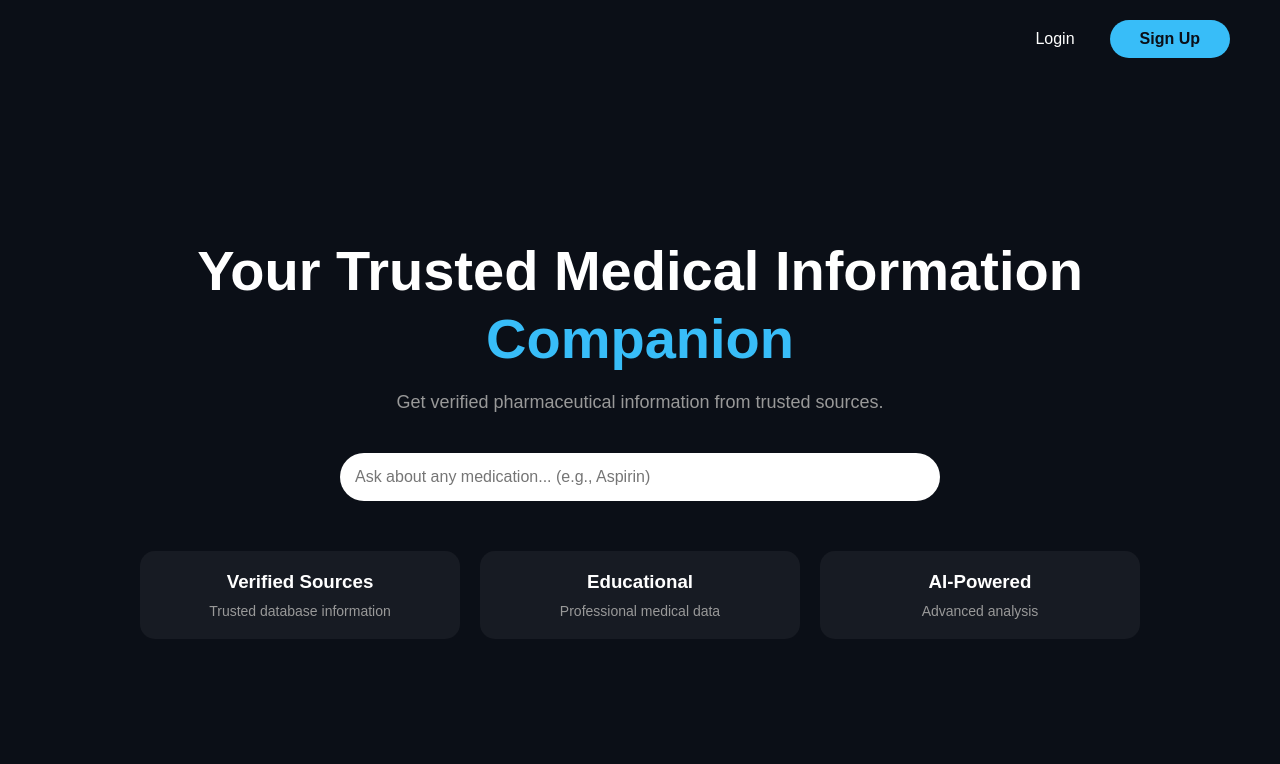
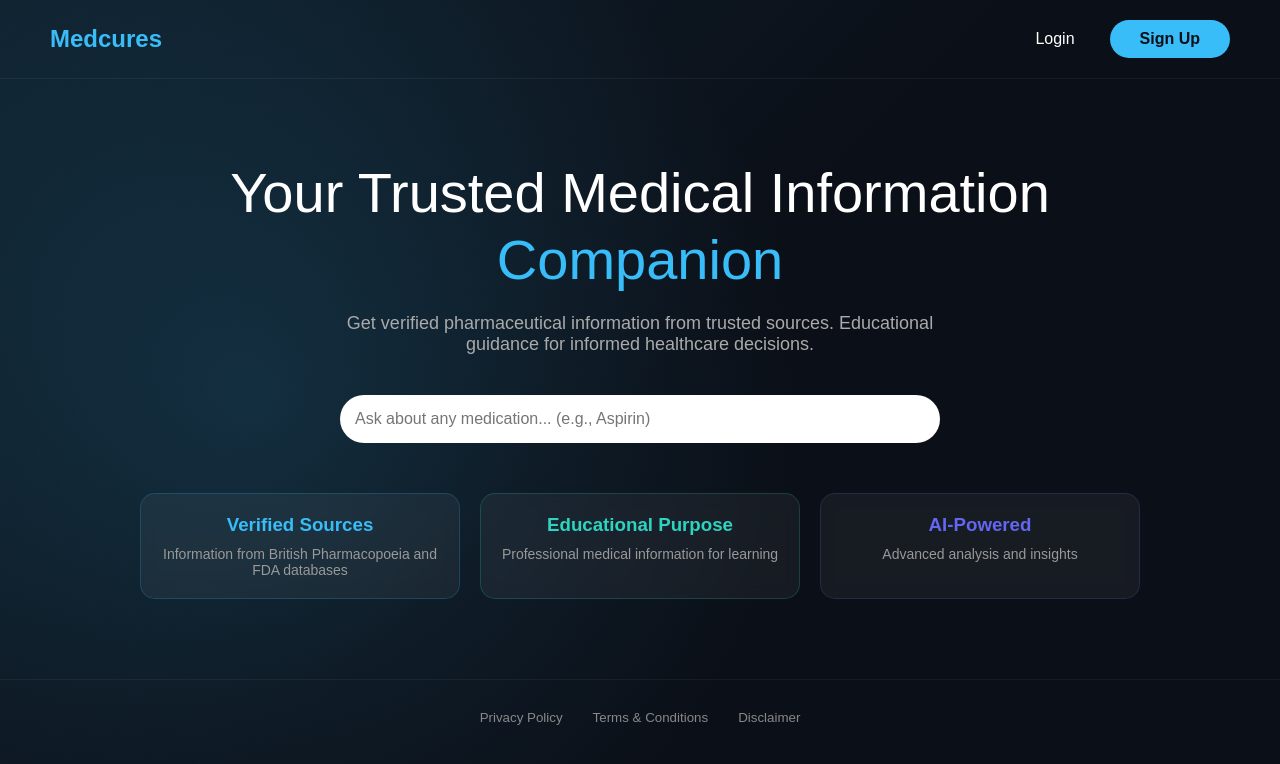
Before and after one commit to medify321-star/medcures, a React (Create React App) app in the folder frontend/: page / in a window 1280 px wide. Shown: the top 764 px of the page. Built offline with nearby package versions, Linux system fonts and the light colour scheme.

Commit message:
Enhanced: Added Privacy Policy, Terms & Conditions, Medical Disclaimer pages with full styling and gradient background

```diff
--- a/frontend/src/App.js
+++ b/frontend/src/App.js
@@ -28,25 +28,50 @@ function App() {
     }
   };
 
+  const bgStyle = {
+    minHeight: '100vh',
+    backgroundColor: '#0B0F17',
+    color: 'white',
+    fontFamily: 'Arial, sans-serif',
+    backgroundImage: 'linear-gradient(135deg, rgba(56, 189, 248, 0.1) 0%, rgba(11, 15, 23, 0) 50%)',
+    position: 'relative'
+  };
+
   if (page === 'landing') {
     return (
-      <div style={{ minHeight: '100vh', backgroundColor: '#0B0F17', color: 'white', fontFamily: 'Arial, sans-serif' }}>
-        <header style={{ display: 'flex', justifyContent: 'space-between', alignItems: 'center', padding: '20px 50px' }}>
-          <div></div>
+      <div style={bgStyle}>
+        {/* Gradient Background */}
+        <div style={{
+          position: 'absolute',
+          top: 0,
+          left: 0,
+          right: 0,
+          bottom: 0,
+          backgroundImage: 'radial-gradient(circle at 20% 50%, rgba(56, 189, 248, 0.15) 0%, transparent 50%)',
+          pointerEvents: 'none'
+        }}></div>
+
+        {/* Content */}
+        <div style={{ position: 'relative', zIndex: 1 }}>
+          {/* Header */}
+          <header style={{ display: 'flex', justifyContent: 'space-between', alignItems: 'center', padding: '20px 50px', borderBottom: '1px solid rgba(255, 255, 255, 0.05)' }}>
+            <div style={{ fontSize: '24px', fontWeight: 'bold', color: '#38BDF8' }}>Medcures</div>
             <div style={{ display: 'flex', gap: '15px' }}>
               <button onClick={() => setPage('login')} style={{ padding: '10px 20px', background: 'none', border: 'none', color: 'white', cursor: 'pointer', fontSize: '16px' }}>Login</button>
               <button onClick={() => setPage('signup')} style={{ padding: '10px 30px', background: '#38BDF8', color: '#0B0F17', border: 'none', borderRadius: '20px', cursor: 'pointer', fontSize: '16px', fontWeight: 'bold' }}>Sign Up</button>
             </div>
           </header>
 
-        <main style={{ display: 'flex', flexDirection: 'column', alignItems: 'center', justifyContent: 'center', minHeight: 'calc(100vh - 80px)', textAlign: 'center', padding: '30px' }}>
-          <h1 style={{ fontSize: '56px', marginBottom: '20px', lineHeight: '1.2' }}>
+          {/* Main Content */}
+          <main style={{ display: 'flex', flexDirection: 'column', alignItems: 'center', justifyContent: 'center', minHeight: 'calc(100vh - 200px)', textAlign: 'center', padding: '30px' }}>
+            <h1 style={{ fontSize: '56px', marginBottom: '20px', lineHeight: '1.2', fontWeight: 'normal' }}>
               Your Trusted Medical Information<br /><span style={{ color: '#38BDF8' }}>Companion</span>
             </h1>
-          <p style={{ fontSize: '18px', color: '#999', marginBottom: '40px', maxWidth: '600px' }}>
-            Get verified pharmaceutical information from trusted sources.
+            <p style={{ fontSize: '18px', color: '#aaa', marginBottom: '40px', maxWidth: '600px' }}>
+              Get verified pharmaceutical information from trusted sources. Educational guidance for informed healthcare decisions.
             </p>
 
+            {/* Search Bar */}
             <div style={{ width: '100%', maxWidth: '600px', marginBottom: '50px' }}>
               <input
                 type="text"
@@ -61,28 +86,37 @@ function App() {
               />
             </div>
 
+            {/* Feature Cards */}
             <div style={{ display: 'grid', gridTemplateColumns: 'repeat(3, 1fr)', gap: '20px', maxWidth: '1000px', width: '100%' }}>
-            <div style={{ padding: '20px', background: 'rgba(255, 255, 255, 0.05)', borderRadius: '15px' }}>
-              <h3 style={{ marginBottom: '10px' }}>Verified Sources</h3>
-              <p style={{ fontSize: '14px', color: '#999' }}>Trusted database information</p>
+              <div style={{ padding: '20px', background: 'rgba(255, 255, 255, 0.05)', borderRadius: '15px', backdropFilter: 'blur(8px)', border: '1px solid rgba(56, 189, 248, 0.2)' }}>
+                <h3 style={{ marginBottom: '10px', color: '#38BDF8' }}>Verified Sources</h3>
+                <p style={{ fontSize: '14px', color: '#999' }}>Information from British Pharmacopoeia and FDA databases</p>
               </div>
-            <div style={{ padding: '20px', background: 'rgba(255, 255, 255, 0.05)', borderRadius: '15px' }}>
-              <h3 style={{ marginBottom: '10px' }}>Educational</h3>
-              <p style={{ fontSize: '14px', color: '#999' }}>Professional medical data</p>
+              <div style={{ padding: '20px', background: 'rgba(255, 255, 255, 0.05)', borderRadius: '15px', backdropFilter: 'blur(8px)', border: '1px solid rgba(45, 212, 191, 0.2)' }}>
+                <h3 style={{ marginBottom: '10px', color: '#2DD4BF' }}>Educational Purpose</h3>
+                <p style={{ fontSize: '14px', color: '#999' }}>Professional medical information for learning</p>
               </div>
-            <div style={{ padding: '20px', background: 'rgba(255, 255, 255, 0.05)', borderRadius: '15px' }}>
-              <h3 style={{ marginBottom: '10px' }}>AI-Powered</h3>
-              <p style={{ fontSize: '14px', color: '#999' }}>Advanced analysis</p>
+              <div style={{ padding: '20px', background: 'rgba(255, 255, 255, 0.05)', borderRadius: '15px', backdropFilter: 'blur(8px)', border: '1px solid rgba(99, 102, 241, 0.2)' }}>
+                <h3 style={{ marginBottom: '10px', color: '#6366F1' }}>AI-Powered</h3>
+                <p style={{ fontSize: '14px', color: '#999' }}>Advanced analysis and insights</p>
               </div>
             </div>
           </main>
+
+          {/* Footer */}
+          <footer style={{ display: 'flex', justifyContent: 'center', gap: '30px', padding: '30px', borderTop: '1px solid rgba(255, 255, 255, 0.05)', color: '#888', fontSize: '14px' }}>
+            <button onClick={() => setPage('privacy')} style={{ background: 'none', border: 'none', color: '#888', cursor: 'pointer' }}>Privacy Policy</button>
+            <button onClick={() => setPage('terms')} style={{ background: 'none', border: 'none', color: '#888', cursor: 'pointer' }}>Terms & Conditions</button>
+            <button onClick={() => setPage('disclaimer')} style={{ background: 'none', border: 'none', color: '#888', cursor: 'pointer' }}>Disclaimer</button>
+          </footer>
+        </div>
       </div>
     );
   }
 
   if (page === 'chat') {
     return (
-      <div style={{ minHeight: '100vh', backgroundColor: '#0B0F17', color: 'white', fontFamily: 'Arial, sans-serif', display: 'flex', flexDirection: 'column' }}>
+      <div style={{ ...bgStyle, display: 'flex', flexDirection: 'column' }}>
         <header style={{ padding: '20px 50px', borderBottom: '1px solid rgba(255, 255, 255, 0.1)', display: 'flex', justifyContent: 'space-between', alignItems: 'center' }}>
           <button onClick={() => setPage('landing')} style={{ background: 'none', border: 'none', color: '#38BDF8', cursor: 'pointer', fontSize: '16px' }}>← Back</button>
           <h1>Chat</h1>
@@ -127,14 +161,130 @@ function App() {
     );
   }
 
+  if (page === 'privacy') {
     return (
-    <div style={{ minHeight: '100vh', backgroundColor: '#0B0F17', color: 'white', fontFamily: 'Arial, sans-serif', display: 'flex', alignItems: 'center', justifyContent: 'center' }}>
-      <div style={{ textAlign: 'center' }}>
-        <h1>{page.charAt(0).toUpperCase() + page.slice(1)}</h1>
-        <button onClick={() => setPage('landing')} style={{ marginTop: '20px', padding: '10px 30px', background: 'white', color: '#0B0F17', border: 'none', borderRadius: '8px', cursor: 'pointer', fontWeight: 'bold' }}>Back Home</button>
+      <div style={bgStyle}>
+        <header style={{ display: 'flex', justifyContent: 'space-between', alignItems: 'center', padding: '20px 50px', borderBottom: '1px solid rgba(255, 255, 255, 0.05)' }}>
+          <button onClick={() => setPage('landing')} style={{ background: 'none', border: 'none', color: '#38BDF8', cursor: 'pointer', fontSize: '16px' }}>← Back</button>
+          <h1>Privacy Policy</h1>
+          <div></div>
+        </header>
+        <main style={{ maxWidth: '800px', margin: '0 auto', padding: '40px', lineHeight: '1.8', color: '#ccc' }}>
+          <h2 style={{ color: '#38BDF8', marginBottom: '20px' }}>Privacy Policy</h2>
+          <p>At Medcures, we respect your privacy and are committed to protecting your personal data. This Privacy Policy explains how we collect, use, and protect information when you use our platform.</p>
+
+          <h3 style={{ color: '#38BDF8', marginTop: '30px', marginBottom: '15px' }}>Information We Collect</h3>
+          <p>We collect information you provide directly, such as email address and usage data. We also collect information about how you interact with our service.</p>
+
+          <h3 style={{ color: '#38BDF8', marginTop: '30px', marginBottom: '15px' }}>How We Use Your Information</h3>
+          <p>We use your information to provide and improve our services, communicate with you, and comply with legal obligations.</p>
+
+          <h3 style={{ color: '#38BDF8', marginTop: '30px', marginBottom: '15px' }}>Data Security</h3>
+          <p>We implement appropriate technical and organizational measures to protect your personal data against unauthorized access, alteration, disclosure, or destruction.</p>
+
+          <h3 style={{ color: '#38BDF8', marginTop: '30px', marginBottom: '15px' }}>Contact Us</h3>
+          <p>If you have questions about this Privacy Policy, please contact us at privacy@medcures.com</p>
+        </main>
+      </div>
+    );
+  }
+
+  if (page === 'terms') {
+    return (
+      <div style={bgStyle}>
+        <header style={{ display: 'flex', justifyContent: 'space-between', alignItems: 'center', padding: '20px 50px', borderBottom: '1px solid rgba(255, 255, 255, 0.05)' }}>
+          <button onClick={() => setPage('landing')} style={{ background: 'none', border: 'none', color: '#38BDF8', cursor: 'pointer', fontSize: '16px' }}>← Back</button>
+          <h1>Terms & Conditions</h1>
+          <div></div>
+        </header>
+        <main style={{ maxWidth: '800px', margin: '0 auto', padding: '40px', lineHeight: '1.8', color: '#ccc' }}>
+          <h2 style={{ color: '#38BDF8', marginBottom: '20px' }}>Terms & Conditions</h2>
+          <p>Welcome to Medcures. These terms and conditions govern your use of our platform and services.</p>
+
+          <h3 style={{ color: '#38BDF8', marginTop: '30px', marginBottom: '15px' }}>Use License</h3>
+          <p>Permission is granted to temporarily download one copy of the materials (information or software) on Medcures for personal, non-commercial transitory viewing only. This is the grant of a license, not a transfer of title.</p>
+
+          <h3 style={{ color: '#38BDF8', marginTop: '30px', marginBottom: '15px' }}>Disclaimer</h3>
+          <p>The materials on Medcures are provided on an 'as is' basis. Medcures makes no warranties, expressed or implied, and hereby disclaims and negates all other warranties including, without limitation, implied warranties or conditions of merchantability, fitness for a particular purpose.</p>
+
+          <h3 style={{ color: '#38BDF8', marginTop: '30px', marginBottom: '15px' }}>Limitations</h3>
+          <p>In no event shall Medcures or its suppliers be liable for any damages (including, without limitation, damages for loss of data or profit, or due to business interruption) arising out of the use or inability to use the materials on Medcures.</p>
+
+          <h3 style={{ color: '#38BDF8', marginTop: '30px', marginBottom: '15px' }}>Modifications</h3>
+          <p>Medcures may revise these terms and conditions for its website at any time without notice. By using this website, you are agreeing to be bound by the then current version of these terms and conditions.</p>
+        </main>
+      </div>
+    );
+  }
+
+  if (page === 'disclaimer') {
+    return (
+      <div style={bgStyle}>
+        <header style={{ display: 'flex', justifyContent: 'space-between', alignItems: 'center', padding: '20px 50px', borderBottom: '1px solid rgba(255, 255, 255, 0.05)' }}>
+          <button onClick={() => setPage('landing')} style={{ background: 'none', border: 'none', color: '#38BDF8', cursor: 'pointer', fontSize: '16px' }}>← Back</button>
+          <h1>Medical Disclaimer</h1>
+          <div></div>
+        </header>
+        <main style={{ maxWidth: '800px', margin: '0 auto', padding: '40px', lineHeight: '1.8', color: '#ccc' }}>
+          <h2 style={{ color: '#38BDF8', marginBottom: '20px' }}>Medical Disclaimer</h2>
+          <p style={{ fontSize: '16px', fontWeight: 'bold', color: '#FF6B6B' }}>⚠️ IMPORTANT: PLEASE READ CAREFULLY</p>
+
+          <p style={{ marginTop: '20px' }}>The information provided on Medcures is for educational purposes only and should not be used as a substitute for professional medical advice, diagnosis, or treatment.</p>
+
+          <h3 style={{ color: '#38BDF8', marginTop: '30px', marginBottom: '15px' }}>No Medical Advice</h3>
+          <p>Nothing on this website constitutes professional medical advice. Always consult with a qualified medical professional before making any healthcare decisions.</p>
+
+          <h3 style={{ color: '#38BDF8', marginTop: '30px', marginBottom: '15px' }}>Educational Purpose Only</h3>
+          <p>Medcures provides information about medications for educational purposes only. This information is not intended to diagnose, treat, cure, or prevent any disease.</p>
+
+          <h3 style={{ color: '#38BDF8', marginTop: '30px', marginBottom: '15px' }}>Accuracy</h3>
+          <p>While we strive to provide accurate and up-to-date information, we do not guarantee the accuracy, completeness, or timeliness of any information on our platform.</p>
+
+          <h3 style={{ color: '#38BDF8', marginTop: '30px', marginBottom: '15px' }}>Liability</h3>
+          <p>Medcures shall not be liable for any damage or loss arising from your use of or reliance upon information provided on our platform.</p>
+
+          <h3 style={{ color: '#38BDF8', marginTop: '30px', marginBottom: '15px' }}>Medical Emergency</h3>
+          <p>If you are experiencing a medical emergency, please contact emergency services or visit your nearest hospital immediately.</p>
+        </main>
+      </div>
+    );
+  }
+
+  if (page === 'login') {
+    return (
+      <div style={{ ...bgStyle, display: 'flex', alignItems: 'center', justifyContent: 'center' }}>
+        <div style={{ width: '100%', maxWidth: '400px', padding: '40px', background: 'rgba(255, 255, 255, 0.05)', borderRadius: '15px', border: '1px solid rgba(56, 189, 248, 0.3)' }}>
+          <h1 style={{ textAlign: 'center', marginBottom: '30px', color: '#38BDF8' }}>Login</h1>
+          <p style={{ textAlign: 'center', color: '#aaa', marginBottom: '20px' }}>Coming Soon</p>
+          <button
+            onClick={() => setPage('landing')}
+            style={{ width: '100%', padding: '12px', background: '#38BDF8', color: '#0B0F17', fontWeight: 'bold', border: 'none', borderRadius: '8px', cursor: 'pointer' }}
+          >
+            Back to Home
+          </button>
         </div>
       </div>
     );
   }
 
+  if (page === 'signup') {
+    return (
+      <div style={{ ...bgStyle, display: 'flex', alignItems: 'center', justifyContent: 'center' }}>
+        <div style={{ width: '100%', maxWidth: '400px', padding: '40px', background: 'rgba(255, 255, 255, 0.05)', borderRadius: '15px', border: '1px solid rgba(56, 189, 248, 0.3)' }}>
+          <h1 style={{ textAlign: 'center', marginBottom: '30px', color: '#38BDF8' }}>Sign Up</h1>
+          <p style={{ textAlign: 'center', color: '#aaa', marginBottom: '20px' }}>Coming Soon</p>
+          <button
+            onClick={() => setPage('landing')}
+            style={{ width: '100%', padding: '12px', background: '#38BDF8', color: '#0B0F17', fontWeight: 'bold', border: 'none', borderRadius: '8px', cursor: 'pointer' }}
+          >
+            Back to Home
+          </button>
+        </div>
+      </div>
+    );
+  }
+
+  return null;
+}
+
 export default App;
```
Lines whose indentation alone changed are shown as unchanged.
